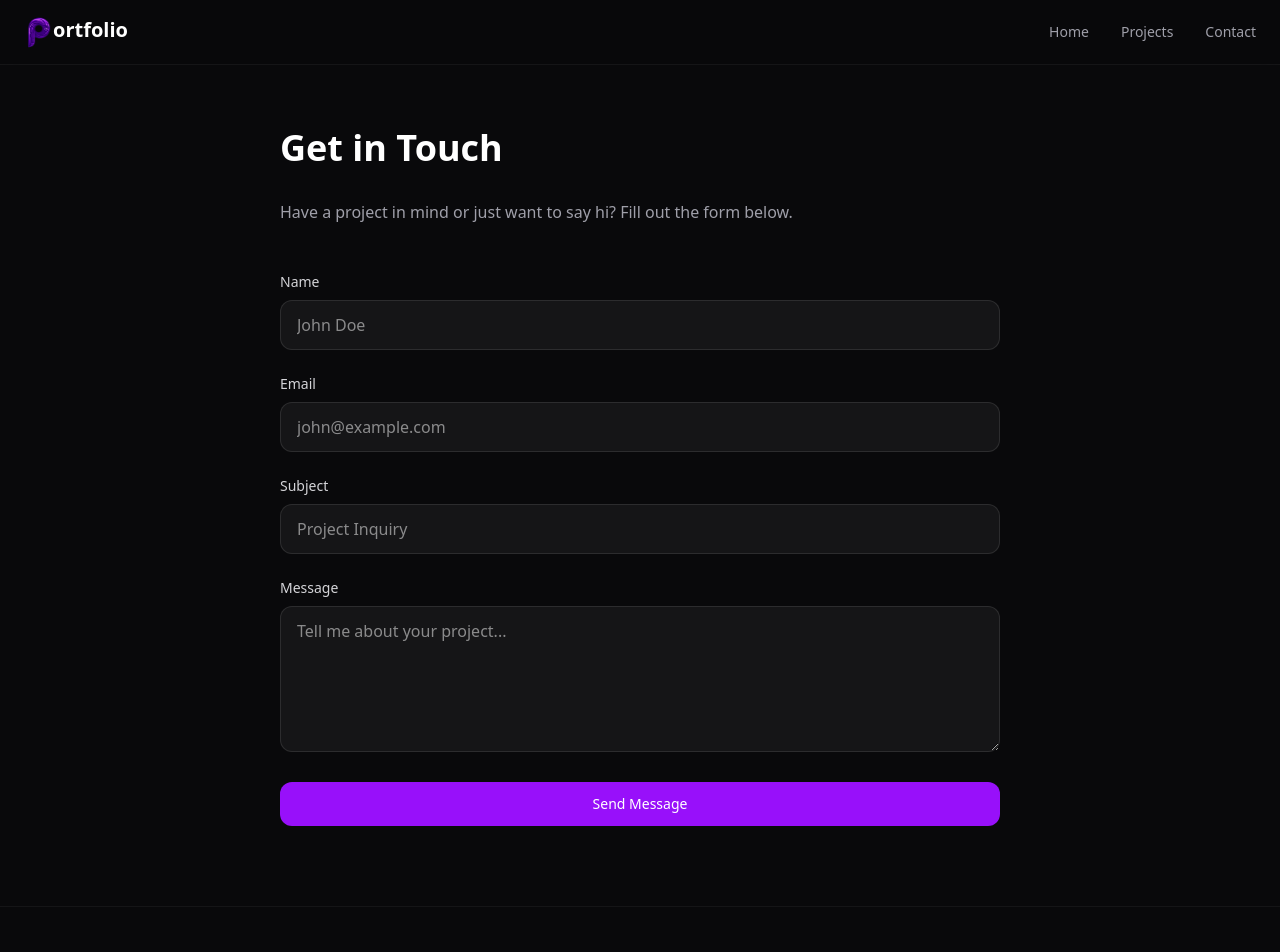
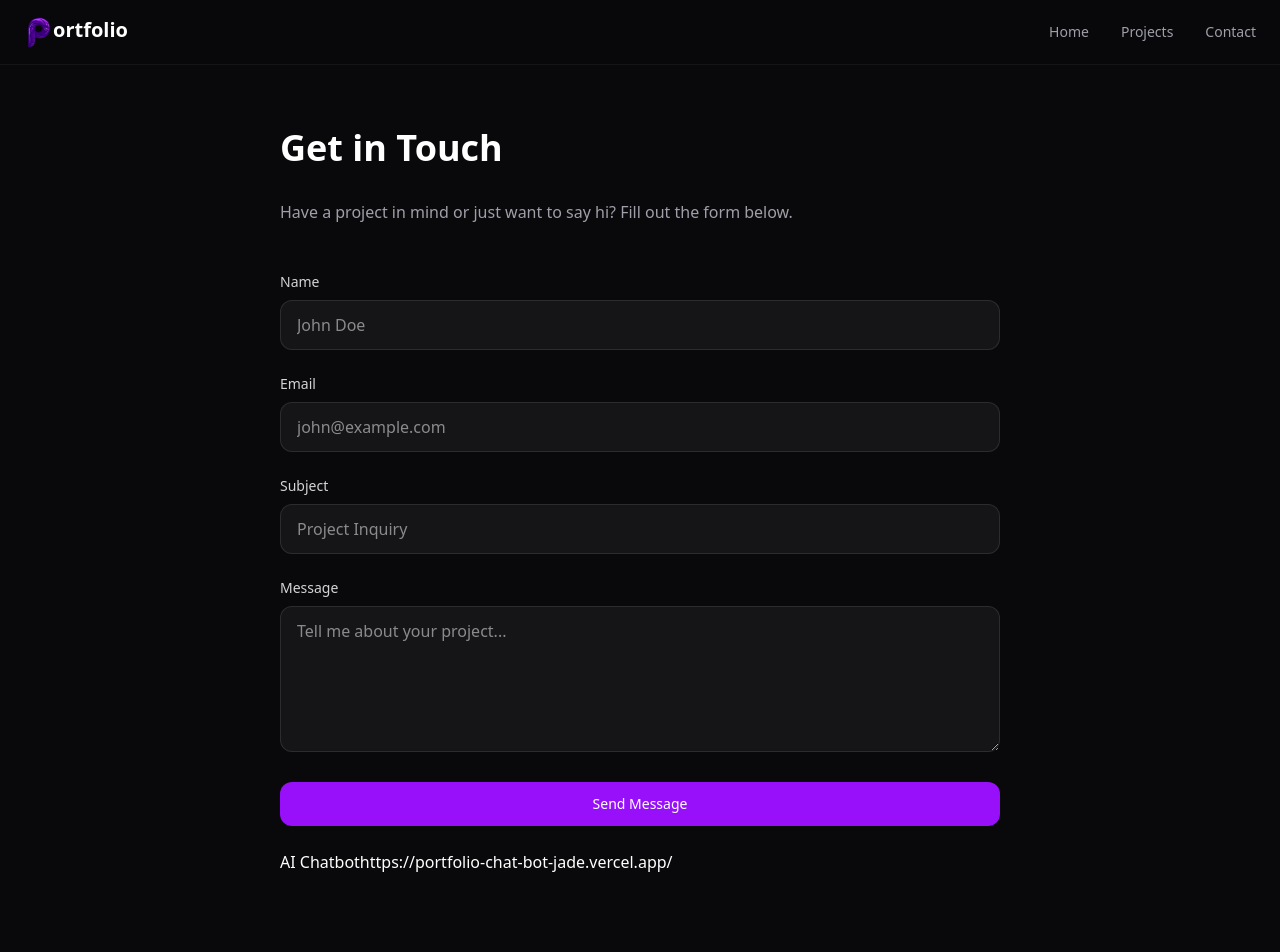
Before and after one commit to PradeepDev07/portfolio-for-developer, a React (Vite) app: page /contact in a window 1280 px wide. Shown: the top 952 px of the page. Built offline with nearby package versions, Linux system fonts and the light colour scheme; a web font is replaced by a local one.

Commit message:
Add AI Chatbot link button to Contact page
Added a button linking to the AI Chatbot.

```diff
--- a/src/pages/Contact.jsx
+++ b/src/pages/Contact.jsx
@@ -107,6 +107,14 @@ const Contact = () => {
                     <Button variant="secondary" className="w-full py-3" disabled={status.loading} type="submit">
                         {status.loading ? 'Sending...' : 'Send Message'}
                     </Button>
+                    <button>
+                        <a href="https://portfolio-chat-bot-jade.vercel.app/">
+                            AI Chatbot
+                        </a>
+
+                    </button>
+
+                    https://portfolio-chat-bot-jade.vercel.app/
                 </form>
             </main>
             <Footer />
```
